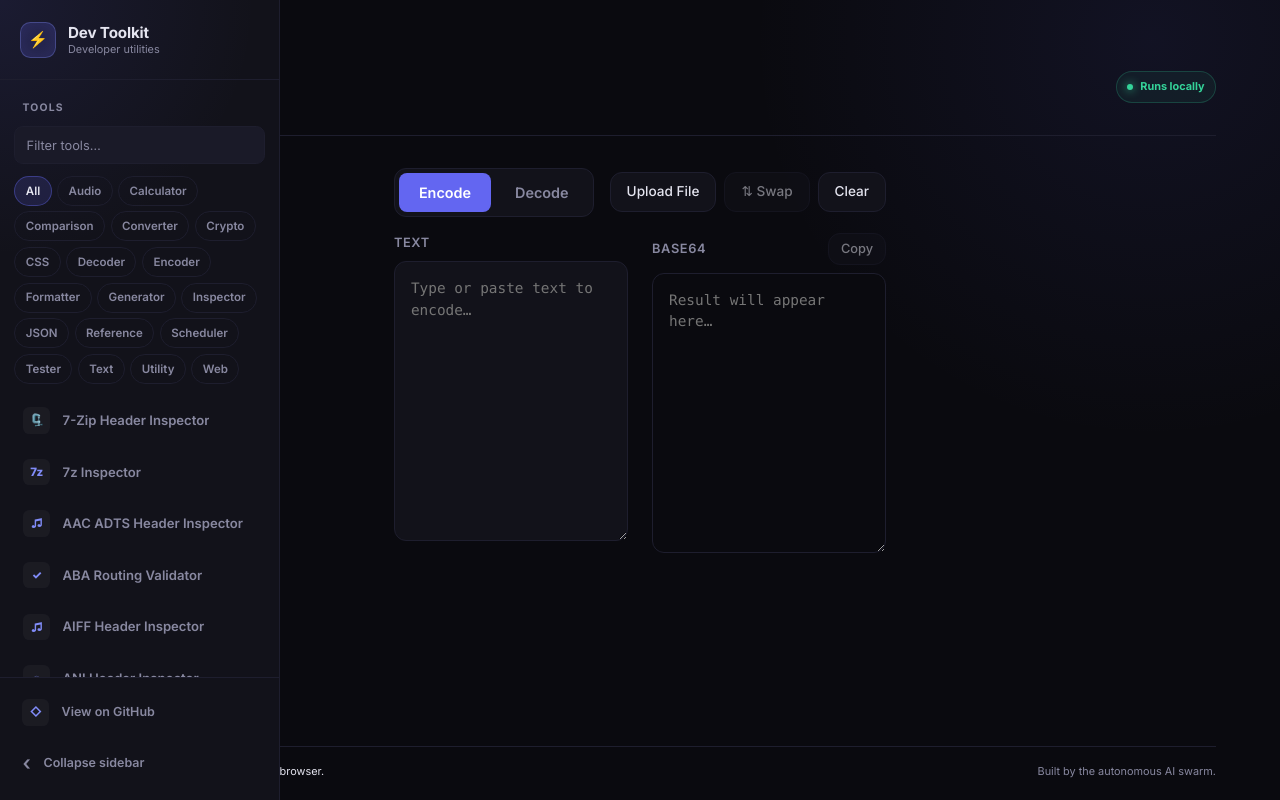
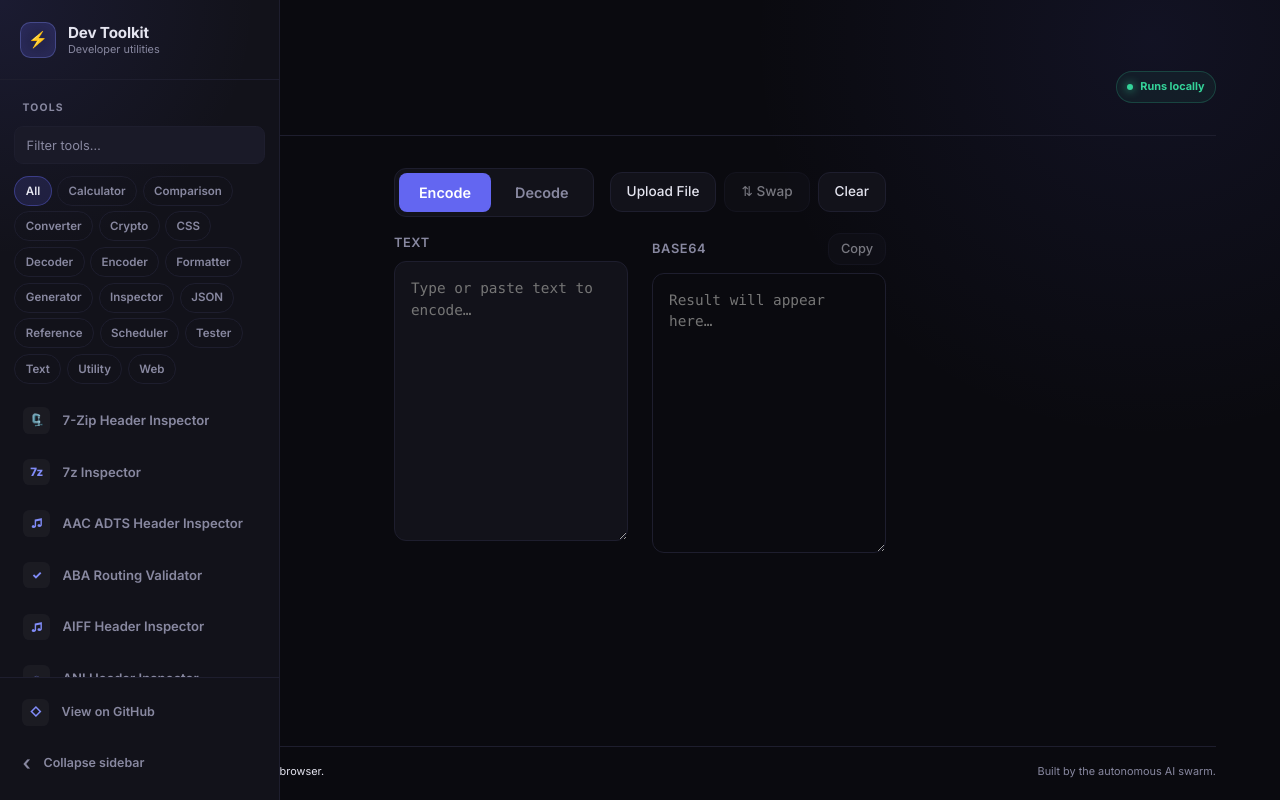
Before and after one commit to dragoncowkarma/dev-toolkit, a React (Vite) app: page /#/base64 in a window 1280 px wide. Built offline with nearby package versions, Linux system fonts and the light colour scheme.

Commit message:
fix(aac-adts): update tool category to Inspector (#628)

```diff
--- a/src/tools/aac-adts-header-inspector/meta.js
+++ b/src/tools/aac-adts-header-inspector/meta.js
@@ -3,5 +3,5 @@ export default {
   name: 'AAC ADTS Header Inspector',
   description: 'Inspect AAC ADTS frame headers locally in your browser.',
   icon: '♫',
-  category: 'Audio',
+  category: 'Inspector',
 };
```
